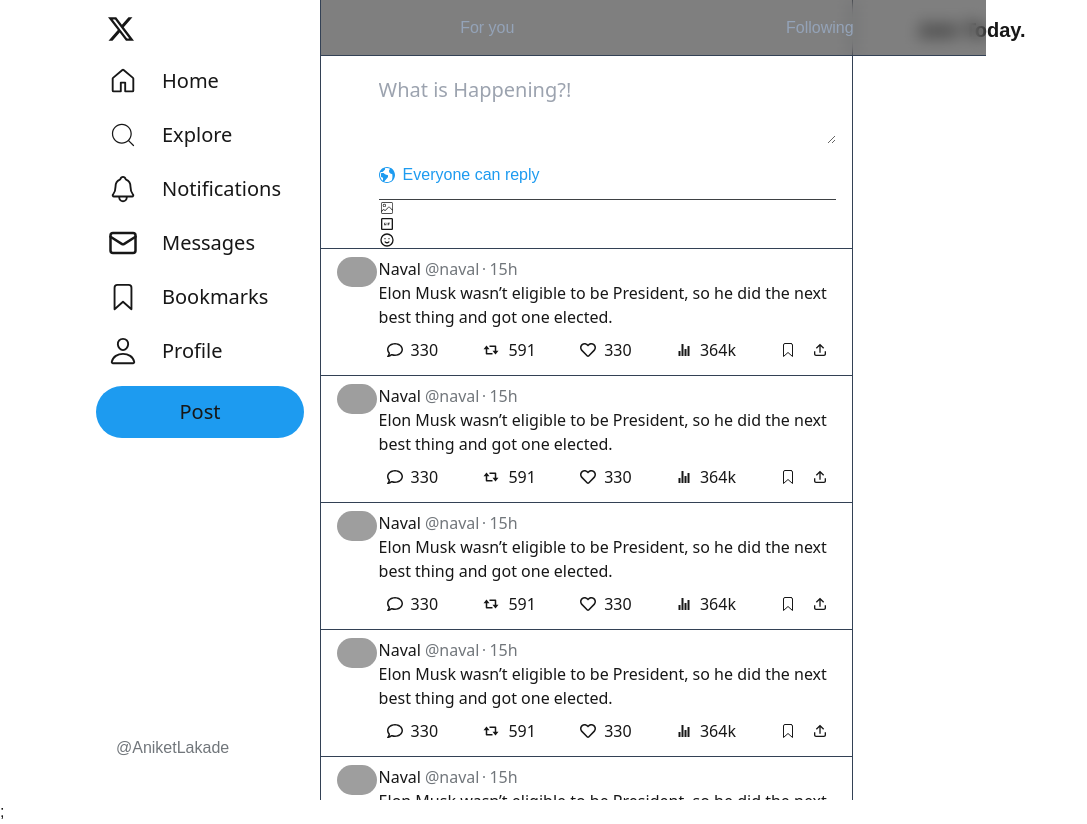
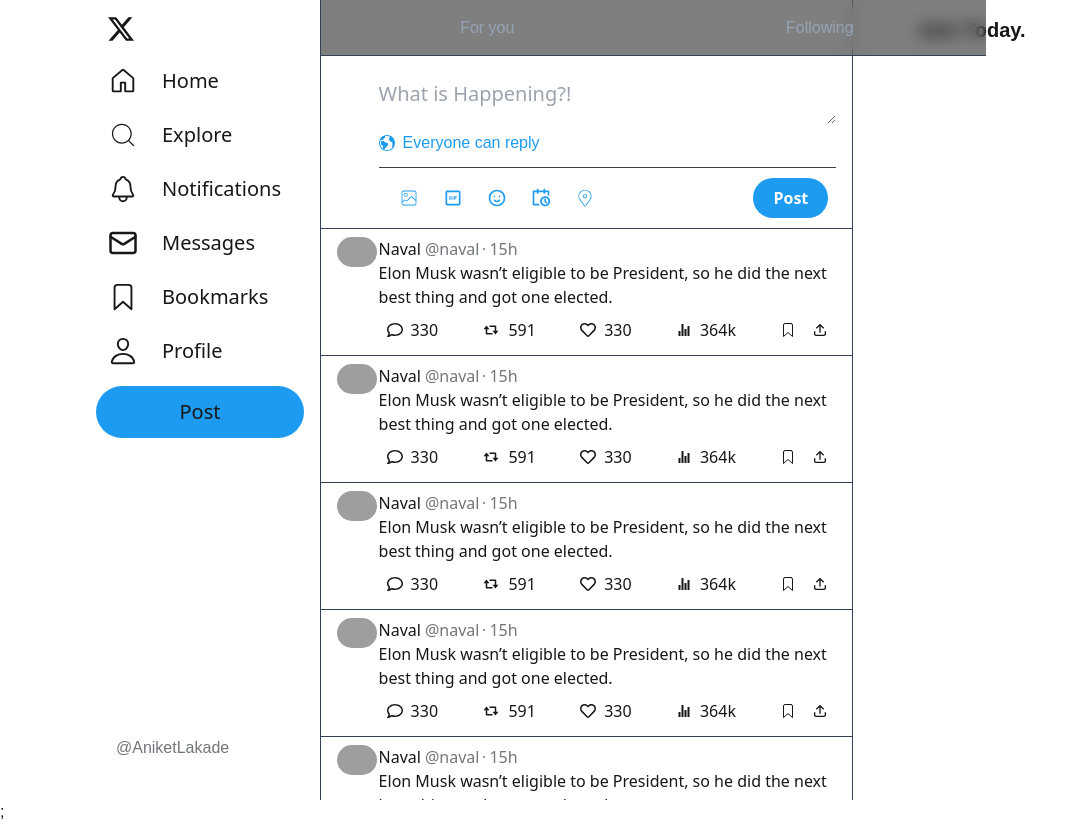
Before and after one commit to nameIsAniket/TwitterClone, a Next.js app in the folder frontend/: page / in a window 1280 px wide. Shown: the whole page, without its empty margins (0-1087 px from the left). Built offline with nearby package versions, Linux system fonts and the light colour scheme; no server answers; grey boxes are pictures that could not be loaded.

Commit message:
updated twitterComponent

```diff
--- a/frontend/pages/index.tsx
+++ b/frontend/pages/index.tsx
@@ -18,6 +18,8 @@
 import { MdOutlineGifBox } from "react-icons/md";
 import { CiImageOn } from "react-icons/ci";
 import { HiOutlineEmojiHappy } from "react-icons/hi";
+import { RiCalendarScheduleLine } from "react-icons/ri";
+import { CiLocationOn } from "react-icons/ci";
 
 // import { TweetCard } from "@/component/TweetCard";
 
@@ -57,6 +59,13 @@
 export default function Home() {
   const {user} = useCurrentUser();
   const queryClient = useQueryClient();
+
+  const handleSelectImage = useCallback( ()=>{
+    const input = document.createElement('input');
+    input.setAttribute("type","file");
+    input.setAttribute("accept","image/*");
+    input.click();
+  },[])
 
   const handleLoginWithGoogle = useCallback(
     async (credentialResponse:CredentialResponse) => {
@@ -137,21 +146,26 @@
               </div>
 
             <div className="col-span-11 ">
-              <textarea className="bg-transparent w-full text-xl pt-3 py-3 font-sans outline-none"
+              <textarea className="bg-transparent w-full text-xl pt-4 py-4 font-sans outline-none"
               placeholder="What is Happening?!"
+              rows={1}
               ></textarea>
 
-              <div className="flex items-center gap-2 pb-3 py-3 text-[#1D9BF0] border-b border-[#3E4144]">
+              <div className="flex items-center gap-2 pb-3 text-[#1D9BF0] border-b border-[#3E4144]">
                 <div><ImEarth /></div>
                 <div>Everyone can reply</div>
               </div>
 
-              <div>
-              <CiImageOn />
-              <MdOutlineGifBox />
-              <HiOutlineEmojiHappy />
+              <div className="flex text-[#1D9BF0] m-2 items-center">
+                <CiImageOn className="h-[20px] w-[20px] m-3 " onClick={handleSelectImage} />
+                <MdOutlineGifBox className="h-[20px] w-[20px] m-3"/>
+                <HiOutlineEmojiHappy className="h-[20px] w-[20px] m-3"/>
+                <RiCalendarScheduleLine className="h-[20px] w-[20px] m-3"/>
+                <CiLocationOn className="h-[20px] w-[20px] m-3"/>
+                <div className="ml-auto"><button className="font-sans font-bold text-base  text-white bg-[#1D9BF0] rounded-full px-5 py-2 content-center">Post</button></div>
+                </div>
               </div>
-            </div>
+
 
             </div>
           </div>
```
